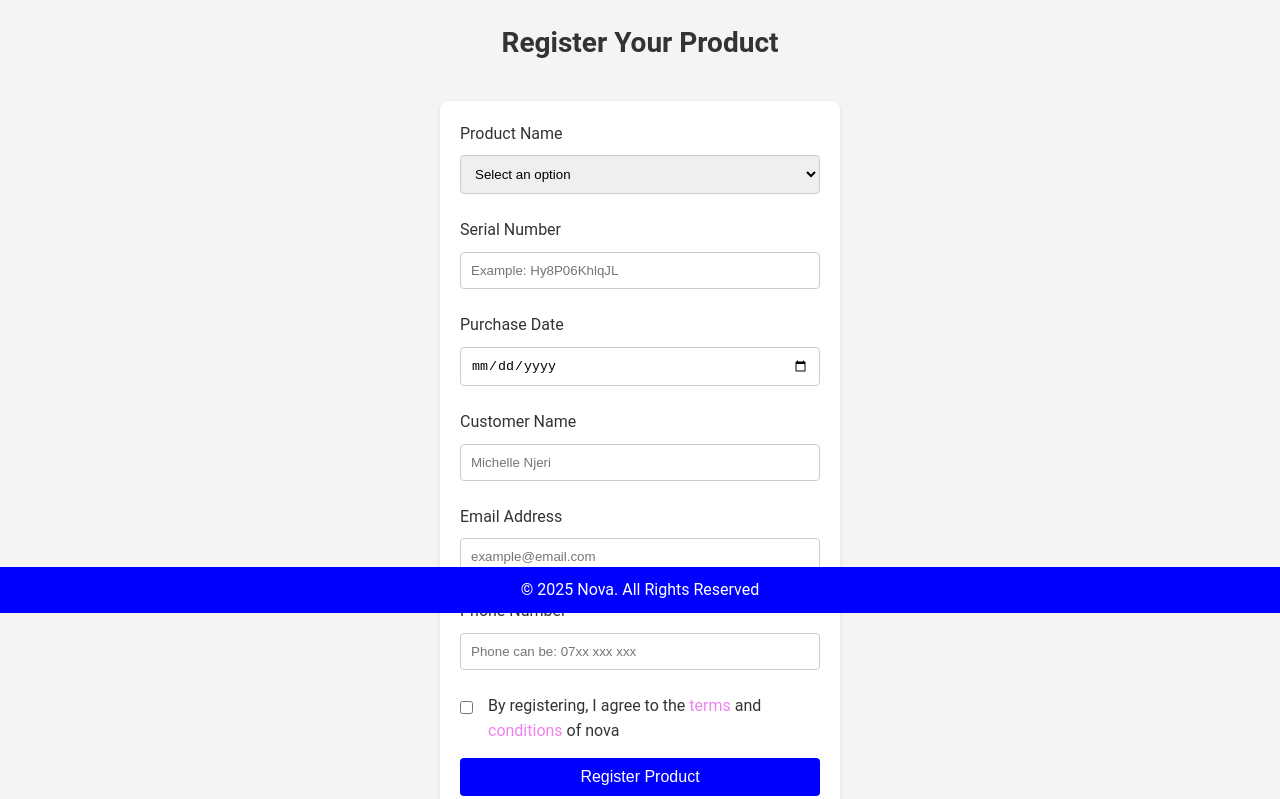
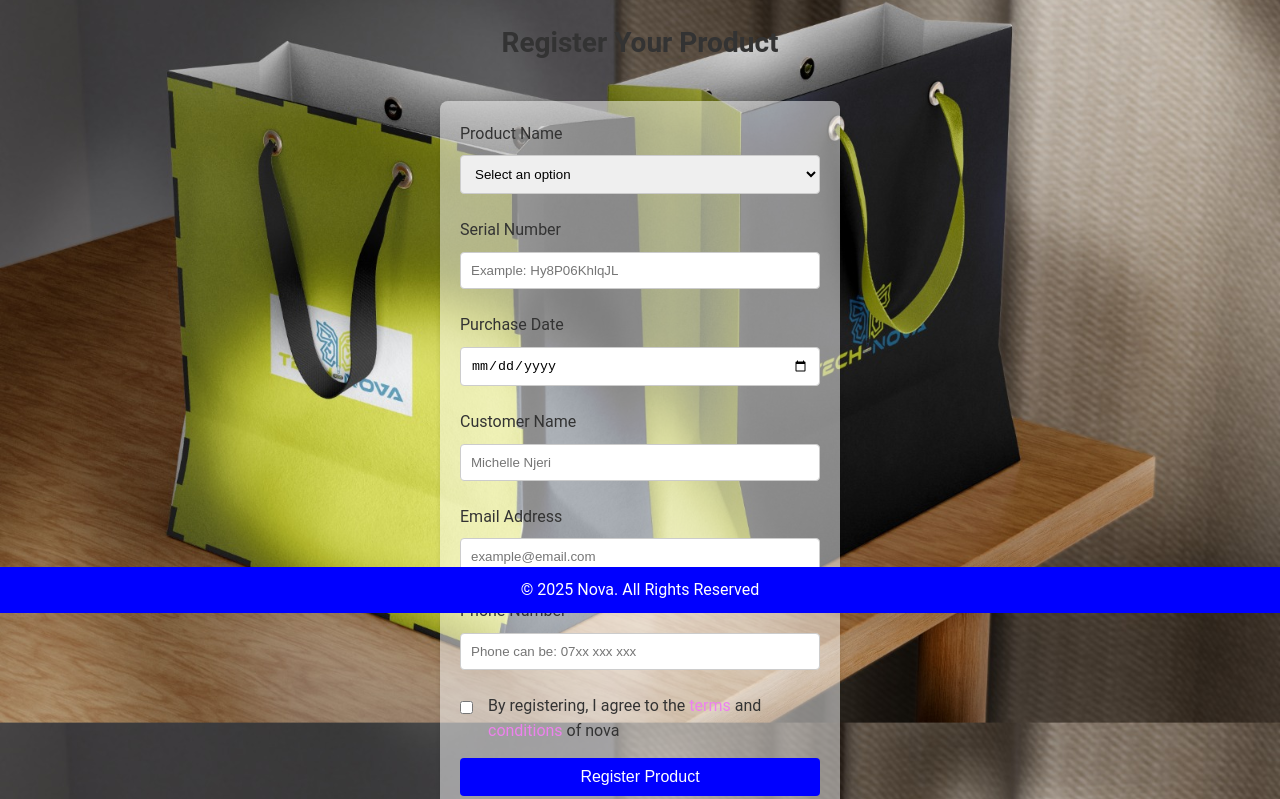
Before and after one commit to kc-clintone/e_com, a plain HTML site: page index.html in a window 1280 px wide. Shown: the part 187-986 px from the top of the page. Drawn offline with Linux system fonts and the light colour scheme.

Commit message:
correction

```diff
--- a/style.css
+++ b/style.css
@@ -94,6 +94,10 @@ body{
   color: #333;
   width: 100vw;
   height: 100vh;
+  background-image: url('./assets/hero.jpg');
+  background-size: cover;
+  background-position: center;
+  background-attachment: fixed;
 }
 
 .container {
@@ -112,7 +116,7 @@ form {
   max-width: 600px;
   margin: 20px 0;
   padding: 20px;
-  background-color: #fff;
+  background-color: rgba(255, 255, 255, 0.5);
   border-radius: 8px;
   box-shadow: 0 2px 5px rgba(0, 0, 0, 0.1);
 }
```
Also changed, not shown: assets/hero.jpg (added).
